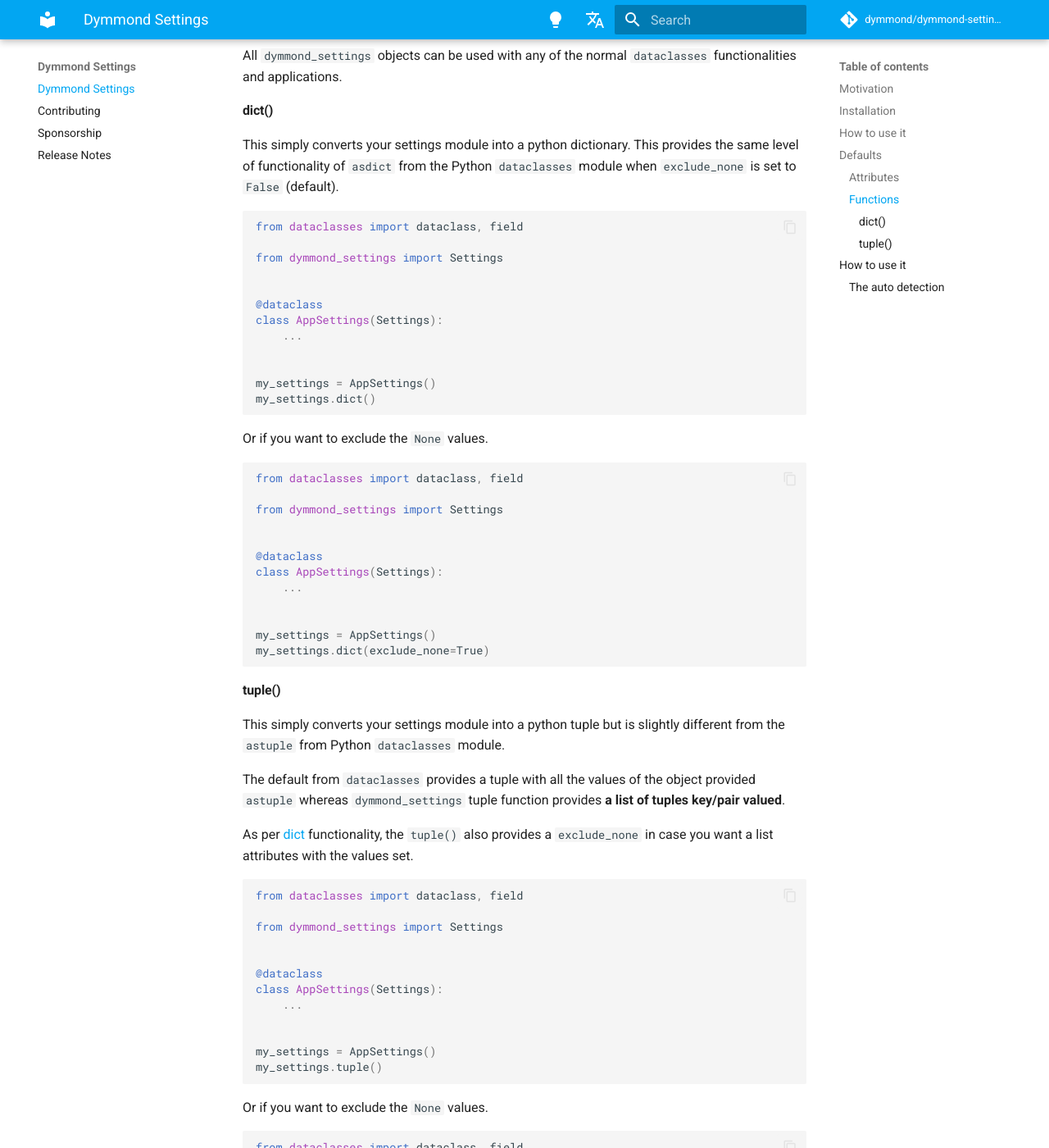
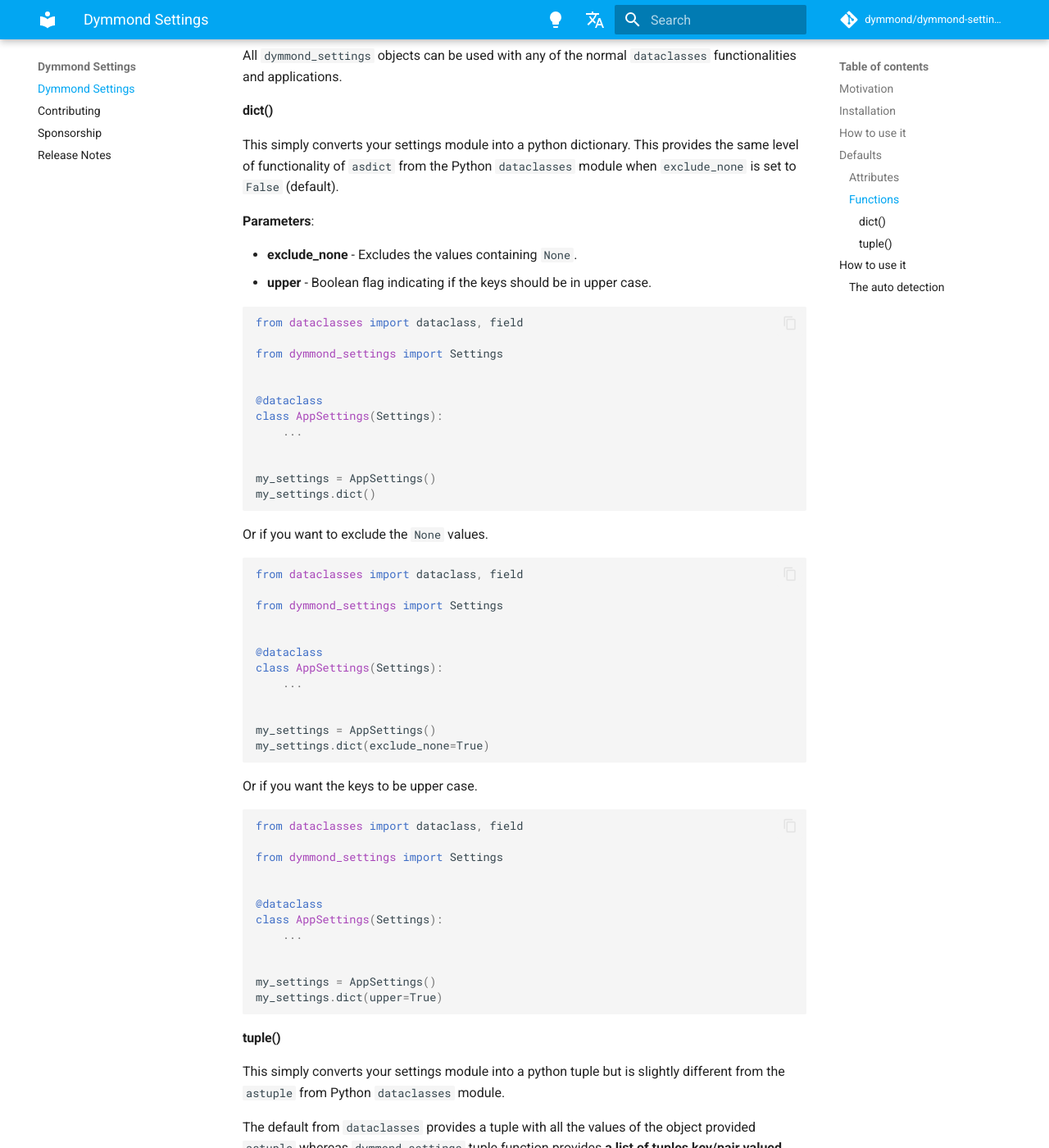
Before and after one commit to dymmond/dymmond-settings, an MkDocs documentation site: the page built from docs/index.md, in a window 1280 px wide and 1400 px high, scrolled down 2143 px. Shown: the whole window at 82% size. Built offline with MkDocs 1.6.1 and Material for MkDocs 9.7.7, drawn with Linux system fonts in a browser that asks for light colours; comment, search, counter and statistics services are not loaded; some of the changed text lies outside the part shown.

````diff
--- a/docs/index.md
+++ b/docs/index.md
@@ -108,6 +108,11 @@ This simply converts your settings module into a python dictionary. This provide
 of functionality of `asdict` from the Python `dataclasses` module when `exclude_none` is set
 to `False` (default).
 
+**Parameters**:
+
+- **exclude_none** - Excludes the values containing `None`.
+- **upper** - Boolean flag indicating if the keys should be in upper case.
+
 ```python
 from dataclasses import dataclass, field
 
@@ -140,6 +145,23 @@ my_settings = AppSettings()
 my_settings.dict(exclude_none=True)
 ```
 
+Or if you want the keys to be upper case.
+
+```python
+from dataclasses import dataclass, field
+
+from dymmond_settings import Settings
+
+
+@dataclass
+class AppSettings(Settings):
+    ...
+
+
+my_settings = AppSettings()
+my_settings.dict(upper=True)
+```
+
 #### tuple()
 
 This simply converts your settings module into a python tuple but is slightly different from the
@@ -150,6 +172,11 @@ whereas `dymmond_settings` tuple function provides **a list of tuples key/pair v
 
 As per [dict](#dict) functionality, the `tuple()` also provides a `exclude_none` in case you want
 a list attributes with the values set.
+
+**Parameters**:
+
+- **exclude_none** - Excludes the values containing `None`.
+- **upper** - Boolean flag indicating if the keys should be in upper case.
 
 ```python
 from dataclasses import dataclass, field
@@ -181,6 +208,23 @@ class AppSettings(Settings):
 
 my_settings = AppSettings()
 my_settings.tuple(exclude_none=True)
+```
+
+Or if you want the tuple to contain the *keys* in upper case.
+
+```python
+from dataclasses import dataclass, field
+
+from dymmond_settings import Settings
+
+
+@dataclass
+class AppSettings(Settings):
+    ...
+
+
+my_settings = AppSettings()
+my_settings.tuple(upper=True)
 ```
 
 ## How to use it
````
Also changed, not shown: README.md (+46 -0 lines).
